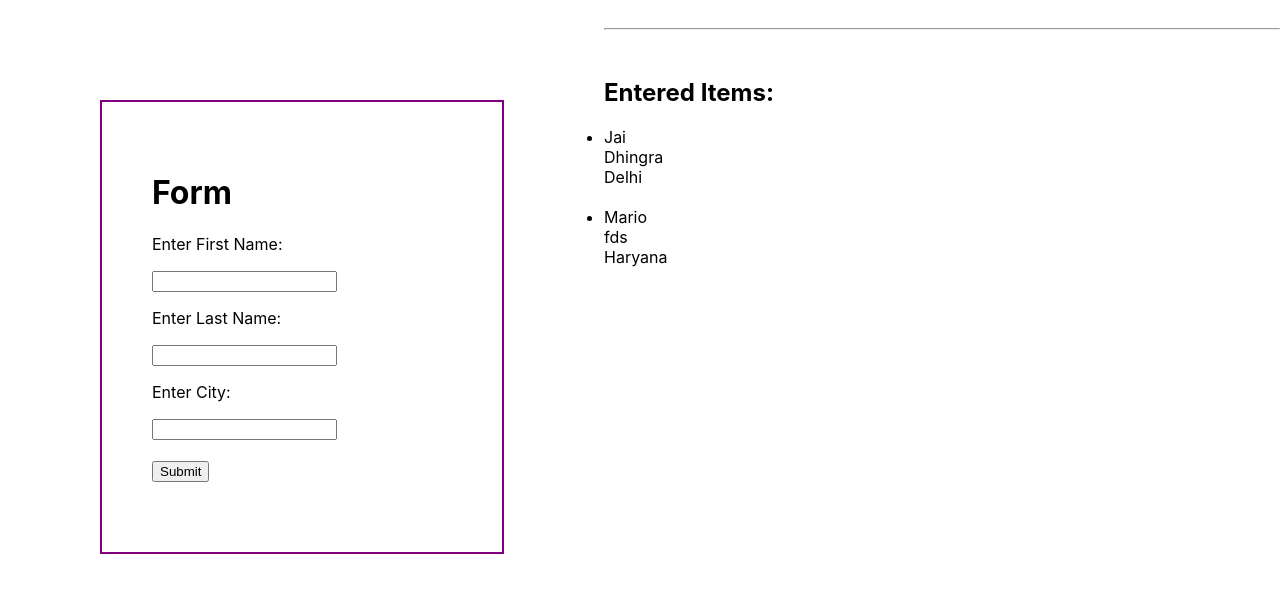
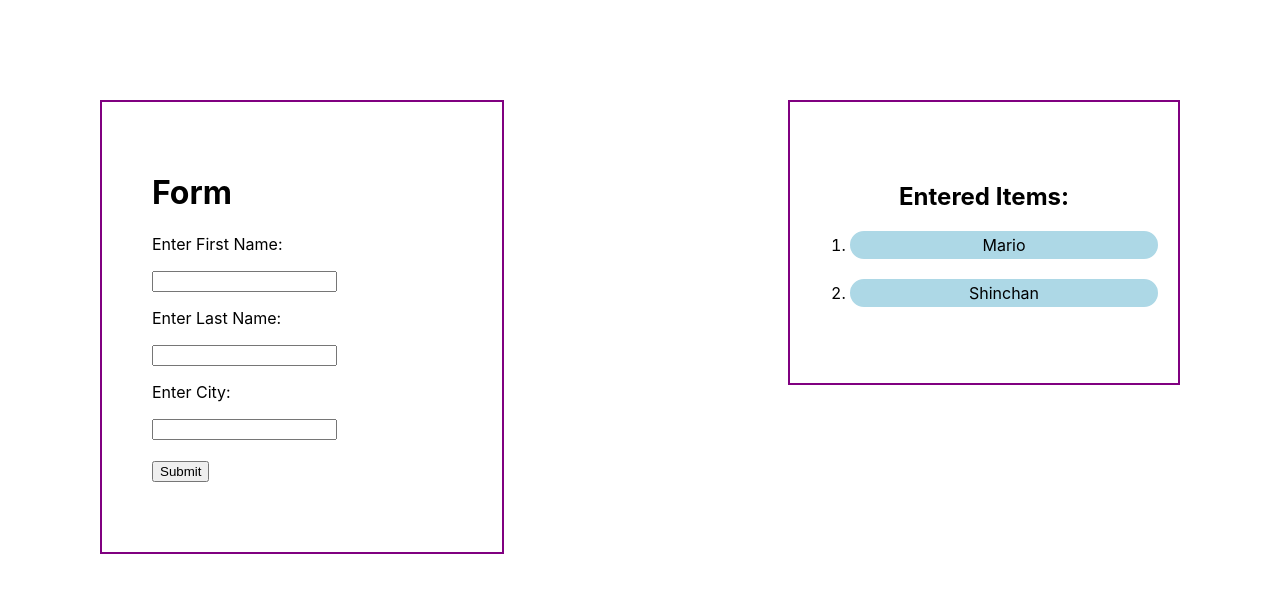
Before and after one commit to jigyasudhingra/first-react-app, a React (Create React App) app: page / in a window 1280 px wide. Shown: the top 592 px of the page. Built offline with nearby package versions, Linux system fonts and the light colour scheme.

Commit message:
Adding the support for updating the element

```diff
--- a/src/List.js
+++ b/src/List.js
@@ -5,9 +5,20 @@ import {v4 as uuidv4} from 'uuid';
 export default function List() {
 
     const [lists, setLists] = useState([
-        {fname: 'Jai', lname:'Dhingra', city:'Delhi', id: 1},
-        {fname: 'Mario', lname:'fds', city:'Haryana', id: 2}
+        {fname: 'Mario', lname:'fdhgr', city:'sdfg', id: 0},
+        {fname: 'Shinchan', lname:'fds', city:'vsdf', id: 1}
     ])
+
+    const [isUserClicked, setIsUserClicked] = useState(false)
+    const [selectedUser, setSelectedUser] = useState({fname:'', lname:'', city:'', id:''})
+    const [listIndex, setListIndex] = useState('')
+
+    const handleClick = (list, index) => {
+        console.log("Index", index)
+        setIsUserClicked(true)
+        setSelectedUser(list)
+        setListIndex(index)
+    }
 
     const addList = (name) => {
         setLists([...lists, {
@@ -18,25 +29,47 @@ export default function List() {
         }])
     }
 
+    const updateList = (name) => {
+        lists[listIndex] = name
+        setLists([...lists])
+    }
+
+    let styles = {
+        float:'right',
+        margin: 100,
+        padding: 20,
+        textAlign: 'center',
+        border: '2px solid purple',
+        justifyContent: 'center',
+    }
+
+    let styles1 = {
+        border: '4px solid lightblue',
+        backgroundColor: 'lightblue',
+        width: 300,
+        color: 'black',
+        textAlign: 'center',
+        borderRadius: 20
+    }
     return (
-        <div>
-            <Form addList={addList}/>
+        <>
+        <Form addList={addList} isUserClicked={isUserClicked} selectedUser={selectedUser} updateList={updateList} />
+        <div style={styles}>
             <br />
-            <hr />
             <br />
             <h2>Entered Items:</h2>
-            <ul>
-                {lists.map(list => {
+            <ol>
+                {lists.map( (list, index) => {
                     return (
-                    <div>
-                        <li key={list.id}>{list.fname} <br /> {list.lname} <br /> {list.city}</li>
+                    <div key={index} onClick={ () => handleClick(list, index) }>
+                        <li style={styles1} key={list.id}>{list.fname}</li>
                         <br />
                     </div>
                     );
                 })}
                 <br />
-            </ul>
+            </ol>
         </div>
-
+        </>
     )
 }
```
